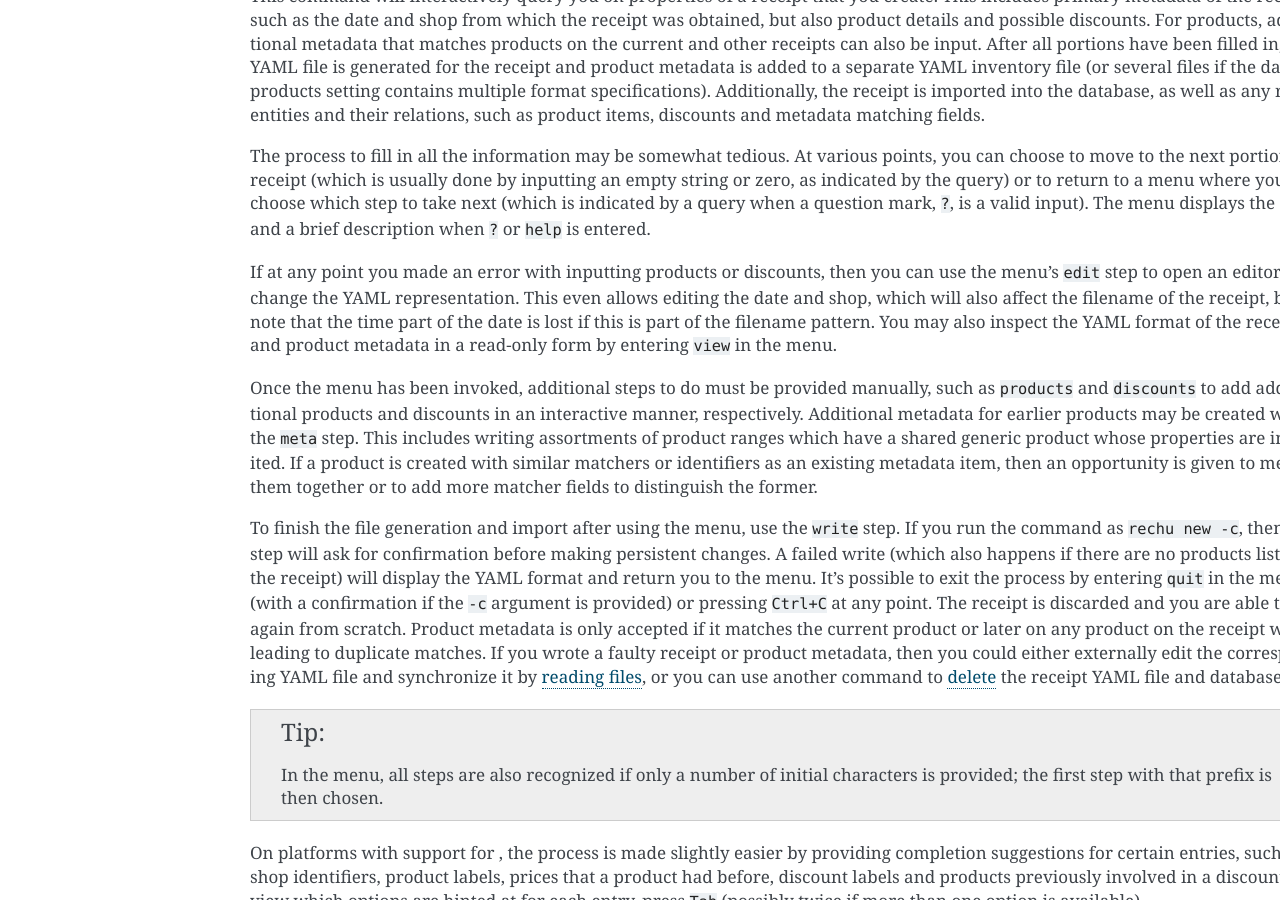
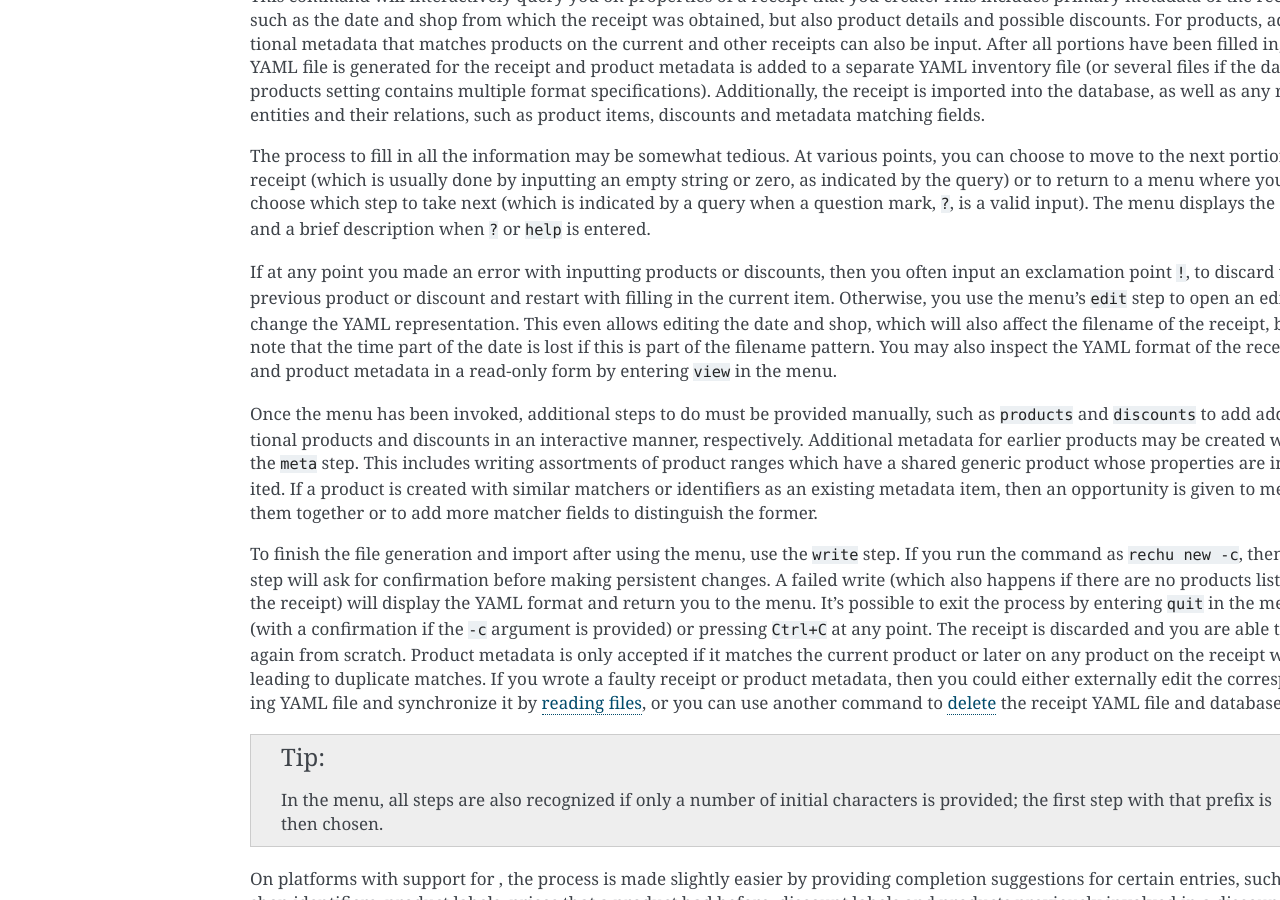
Before and after one commit to lhelwerd/rechu, a Sphinx documentation site: the page built from docs/source/commands.md, in a window 1280 px wide and 900 px high, scrolled down 923 px. Built offline with Sphinx 7.4.7, drawn with Linux system fonts in a browser that asks for light colours; pages that are not in the unit, such as notebooks, are missing from menus.

Commit message:
Docs: Mention exclamation point for new command

```diff
--- a/docs/source/commands.md
+++ b/docs/source/commands.md
@@ -65,12 +65,13 @@ indicated by a query when a question mark, `?`, is a valid input). The menu
 displays the steps and a brief description when `?` or `help` is entered.
 
 If at any point you made an error with inputting products or discounts, then
-you can use the menu's `edit` step to open an editor to change the YAML
-representation. This even allows editing the date and shop, which will also
-affect the filename of the receipt, but note that the time part of the date is
-lost if this is part of the filename pattern. You may also inspect the YAML
-format of the receipt and product metadata in a read-only form by entering
-`view` in the menu.
+you often input an exclamation point `!`, to discard the previous product or
+discount and restart with filling in the current item. Otherwise, you use the
+menu's `edit` step to open an editor to change the YAML representation. This
+even allows editing the date and shop, which will also affect the filename of
+the receipt, but note that the time part of the date is lost if this is part of
+the filename pattern. You may also inspect the YAML format of the receipt and
+product metadata in a read-only form by entering `view` in the menu.
 
 Once the menu has been invoked, additional steps to do must be provided
 manually, such as `products` and `discounts` to add additional products and
```
